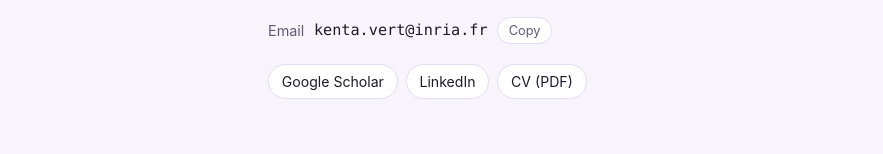
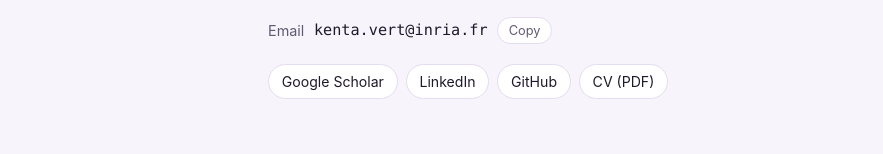
Before and after one commit to kentavert/kentavert.github.io, a plain HTML site: page index.html in a window 1280 px wide. Shown: the part 542-696 px from the top of the page, without its empty margins (198-1081 px from the left). Drawn offline with Linux system fonts and the light colour scheme.

Commit message:
Add GitHub link

```diff
--- a/index.html
+++ b/index.html
@@ -70,8 +70,7 @@
         <ul class="links">
           <li><a href="https://scholar.google.com/citations?user=P8s89rgAAAAJ">Google Scholar</a></li>
           <li><a href="https://www.linkedin.com/in/kenta-vert-112619259/">LinkedIn</a></li>
-          <!-- Uncomment once your GitHub profile is ready:
-          <li><a href="https://github.com/kentavert">GitHub</a></li> -->
+          <li><a href="https://github.com/kentavert">GitHub</a></li>
           <li><a href="assets/cv.pdf">CV (PDF)</a></li>
         </ul>
       </div>
```
